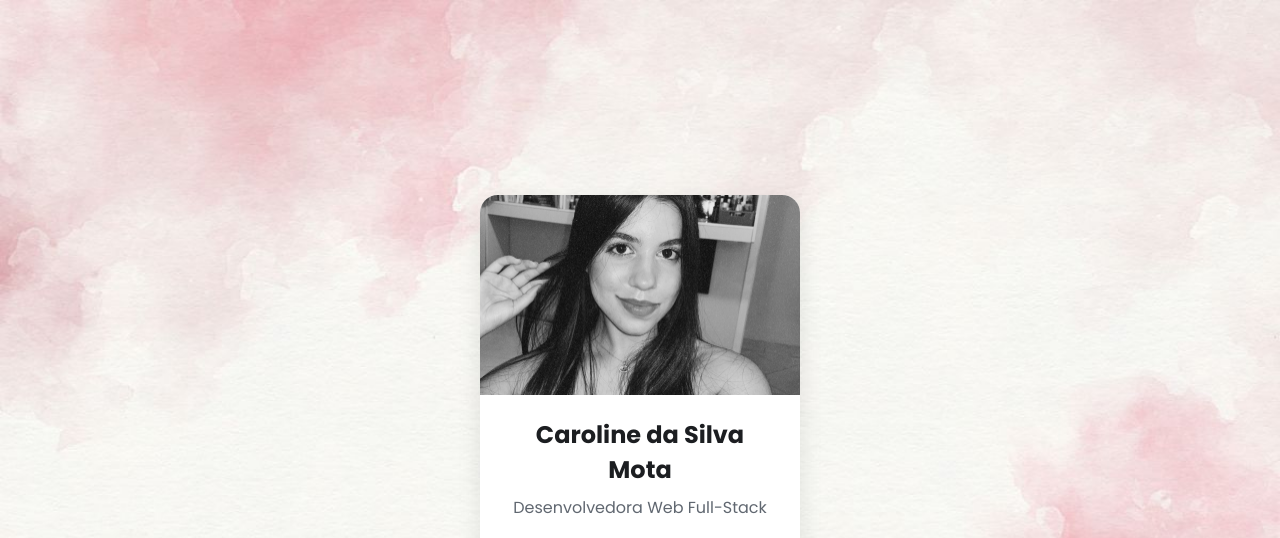
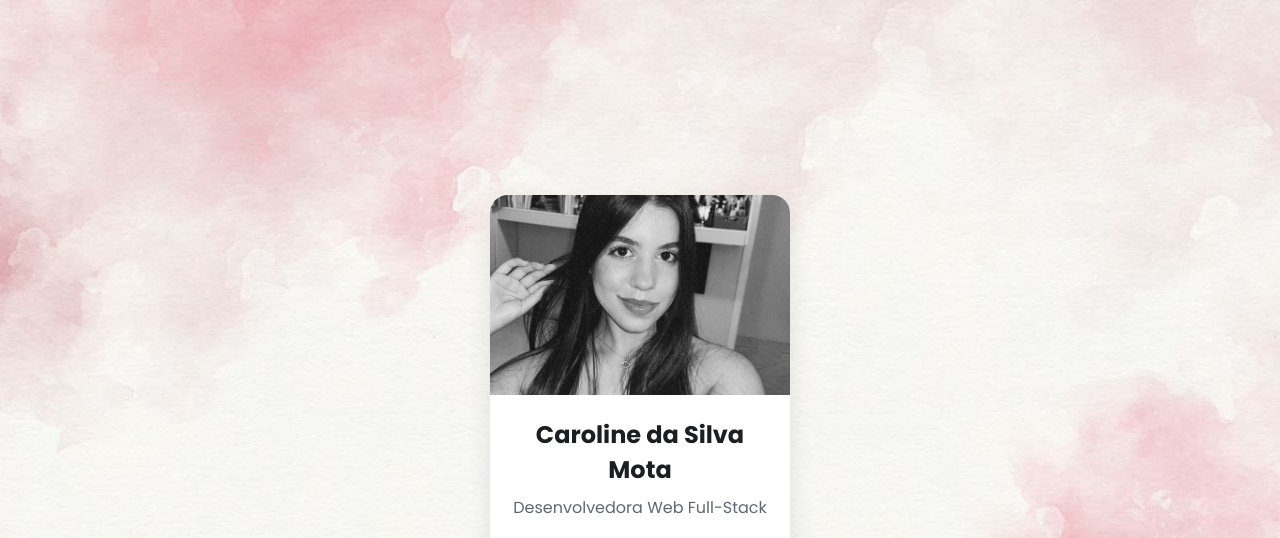
Before and after one commit to carolmotaz/perfil-info, a plain HTML site: page index.html in a window 1280 px wide. Shown: the top 538 px of the page. Drawn offline with Linux system fonts and the light colour scheme.

Commit message:
Ajusta centralização e responsividade da imagem no card

```diff
--- a/css/style.css
+++ b/css/style.css
@@ -29,17 +29,9 @@ body {
 }
 
 /* 2. Estilos do Componente Principal: .card */
-
-.card__image-container {
-  display: flex;
-  justify-content: center; /* centraliza a imagem horizontalmente */
-  align-items: center;     /* centraliza verticalmente, se precisar */
-  width: 100%;
-}
-
 .card {
     background-color: var(--cor-branco);
-    width: 320px;
+    width: 300px;
     border-radius: 18px;
     box-shadow: 0 8px 24px rgba(0, 0, 0, 0.1);
 
@@ -61,6 +53,9 @@ body {
 .card__image-container {
     width: 100%;
     height: 200px; /* Altura fixa para o container da imagem */
+    display: flex;
+    justify-content: center; /* centraliza a imagem horizontalmente */
+    align-items: center;     /* centraliza verticalmente */
 }
 
 .card__image {
@@ -110,9 +105,9 @@ body {
   color: #171515;
 }
 
-[href*="instagram"] {color: #e1306c;}
-
-
+[href*="instagram"] {
+  color: #e1306c;
+}
 .card__social a:hover {
     background-color: var(--cor-acento);
     color: var(--cor-branco);
```
